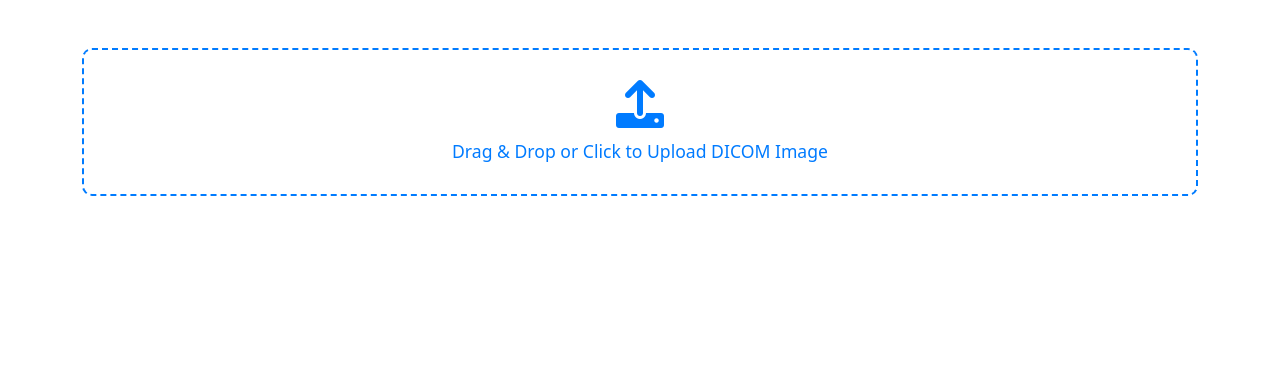
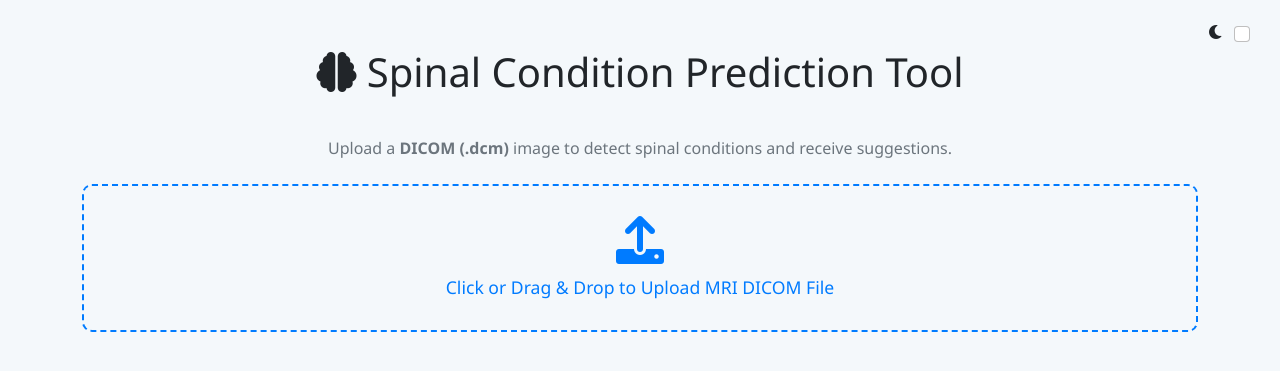
Before and after one commit to umeshgupta05/Lumbar-Spine-Classification, a Flask app: page / in a window 1280 px wide. Shown: the top 371 px of the page. Run offline with Flask 3, Linux system fonts and the light colour scheme.

Commit message:
Update index.html

```diff
--- a/templates/index.html
+++ b/templates/index.html
@@ -1,18 +1,31 @@
 <!DOCTYPE html>
 <html lang="en">
 <head>
-    <meta charset="UTF-8">
-    <meta name="viewport" content="width=device-width, initial-scale=1.0">
+  <meta charset="UTF-8" />
+  <meta name="viewport" content="width=device-width, initial-scale=1.0"/>
   <title>Spinal Condition Prediction</title>
 
   <!-- Bootstrap 5 CSS -->
-    <link href="https://cdn.jsdelivr.net/npm/bootstrap@5.1.0/dist/css/bootstrap.min.css" rel="stylesheet">
+  <link href="https://cdn.jsdelivr.net/npm/bootstrap@5.1.0/dist/css/bootstrap.min.css" rel="stylesheet"/>
+  <link href="https://cdnjs.cloudflare.com/ajax/libs/font-awesome/6.0.0-beta3/css/all.min.css" rel="stylesheet"/>
 
-    <!-- FontAwesome Icons -->
-    <link href="https://cdnjs.cloudflare.com/ajax/libs/font-awesome/6.0.0-beta3/css/all.min.css" rel="stylesheet">
+  <style>
+    body {
+      font-family: 'Segoe UI', sans-serif;
+      background-color: #f4f8fb;
+      transition: background-color 0.3s, color 0.3s;
+    }
 
-    <!-- Custom CSS for loader and drag-drop styling -->
-    <style>
+    body.dark-mode {
+      background-color: #121212;
+      color: #ffffff;
+    }
+
+    h1 {
+      text-align: center;
+      margin-bottom: 40px;
+    }
+
     .file-input-wrapper {
       border: 2px dashed #007bff;
       border-radius: 10px;
@@ -24,7 +37,11 @@
     }
 
     .file-input-wrapper:hover {
-            background-color: #f8f9fa;
+      background-color: #e9f3ff;
+    }
+
+    body.dark-mode .file-input-wrapper:hover {
+      background-color: #1f1f1f;
     }
 
     .file-input-wrapper input {
@@ -49,71 +66,105 @@
 
     .card {
       margin-top: 30px;
+      border-radius: 10px;
+      box-shadow: 0 0 10px rgba(0, 123, 255, 0.1);
+      animation: slideIn 0.5s ease-in-out;
     }
 
-        .card-body ul {
-            list-style-type: none;
-            padding: 0;
+    @keyframes slideIn {
+      from {
+        transform: translateY(30px);
+        opacity: 0;
+      }
+      to {
+        transform: translateY(0);
+        opacity: 1;
+      }
     }
 
-        .card-body ul li {
-            margin: 10px 0;
+    .dark-toggle {
+      position: absolute;
+      top: 20px;
+      right: 30px;
+      display: flex;
+      align-items: center;
+      gap: 10px;
+    }
+
+    .btn-pdf {
+      margin-top: 15px;
     }
   </style>
 </head>
 <body>
 
+<!-- 🌙 Dark Mode Toggle -->
+<div class="dark-toggle">
+  <label for="darkSwitch" class="form-check-label"><i class="fas fa-moon"></i></label>
+  <input class="form-check-input" type="checkbox" id="darkSwitch" onclick="toggleDarkMode()" />
+</div>
+
 <div class="container my-5">
-    <!-- File upload section -->
-    <div class="file-input-wrapper" id="fileInputWrapper" onclick="document.getElementById('fileInput').click();">
+  <!-- Page Title -->
+  <h1><i class="fas fa-brain"></i> Spinal Condition Prediction Tool</h1>
+  <p class="text-center text-muted mb-4">Upload a <strong>DICOM (.dcm)</strong> image to detect spinal conditions and receive suggestions.</p>
+
+  <!-- File Upload Section -->
+  <form enctype="multipart/form-data" id="uploadForm">
+    <div class="file-input-wrapper" onclick="document.getElementById('fileInput').click();">
       <input type="file" id="fileInput" name="file" accept=".dcm" onchange="uploadFile(event)">
       <i class="fas fa-upload"></i>
-        <span>Drag & Drop or Click to Upload DICOM Image</span>
+      <span>Click or Drag & Drop to Upload MRI DICOM File</span>
     </div>
+  </form>
 
-    <!-- Loading spinner -->
+  <!-- Loading Spinner -->
   <div class="loading-spinner" id="loadingSpinner">
     <div class="spinner-border text-primary" role="status">
       <span class="visually-hidden">Loading...</span>
     </div>
+    <p class="text-muted mt-2">Processing your image, please wait...</p>
   </div>
 
-    <!-- Prediction result card -->
+  <!-- Prediction Result -->
   {% if prediction %}
     <div class="card">
       <div class="card-body">
-                <h5 class="card-title"><i class="fas fa-stethoscope"></i> Prediction: {{ prediction }}</h5>
+        <h5 class="card-title text-success"><i class="fas fa-stethoscope"></i> Predicted Condition: <strong>{{ prediction }}</strong></h5>
 
-                <h6 class="card-subtitle mb-2 text-muted">Symptoms</h6>
+        <h6 class="card-subtitle mt-4 text-primary">Associated Symptoms</h6>
         <ul>
           {% for symptom in symptoms %}
-                        <li>{{ symptom }}</li>
+            <li><i class="fas fa-exclamation-circle text-warning"></i> {{ symptom }}</li>
           {% endfor %}
         </ul>
 
-                <h6 class="card-subtitle mb-2 text-muted">Precautions</h6>
+        <h6 class="card-subtitle mt-4 text-primary">Recommended Precautions</h6>
         <ul>
           {% for precaution in precautions %}
-                        <li>{{ precaution }}</li>
+            <li><i class="fas fa-shield-alt text-info"></i> {{ precaution }}</li>
           {% endfor %}
         </ul>
+
+        <!-- 📄 Download PDF -->
+        <button class="btn btn-outline-danger btn-pdf" onclick="window.print()">
+          <i class="fas fa-file-pdf"></i> Download Report as PDF
+        </button>
       </div>
     </div>
   {% elif error %}
-        <div class="alert alert-danger" role="alert">
-            <i class="fas fa-exclamation-circle"></i> {{ error }}
+    <div class="alert alert-danger mt-4" role="alert">
+      <i class="fas fa-exclamation-triangle"></i> {{ error }}
     </div>
   {% endif %}
 </div>
 
-<!-- Bootstrap 5 JS and dependencies -->
-<script src="https://cdn.jsdelivr.net/npm/@popperjs/core@2.9.3/dist/umd/popper.min.js"></script>
+<!-- Bootstrap JS -->
 <script src="https://cdn.jsdelivr.net/npm/bootstrap@5.1.0/dist/js/bootstrap.min.js"></script>
 
-<!-- Custom JS for handling file input and displaying loader -->
 <script>
+  // Handle file upload
   function uploadFile(event) {
-        // Show loader while processing
     document.getElementById('loadingSpinner').style.display = 'block';
 
     let formData = new FormData();
@@ -125,13 +176,18 @@
     })
     .then(response => response.text())
     .then(html => {
-            document.body.innerHTML = html; // Replace body with the updated result
+      document.body.innerHTML = html;
     })
     .catch(error => {
       console.error('Error uploading file:', error);
       document.getElementById('loadingSpinner').style.display = 'none';
     });
   }
+
+  // Toggle Dark Mode
+  function toggleDarkMode() {
+    document.body.classList.toggle('dark-mode');
+  }
 </script>
 
 </body>
```
Lines whose indentation alone changed are shown as unchanged.
